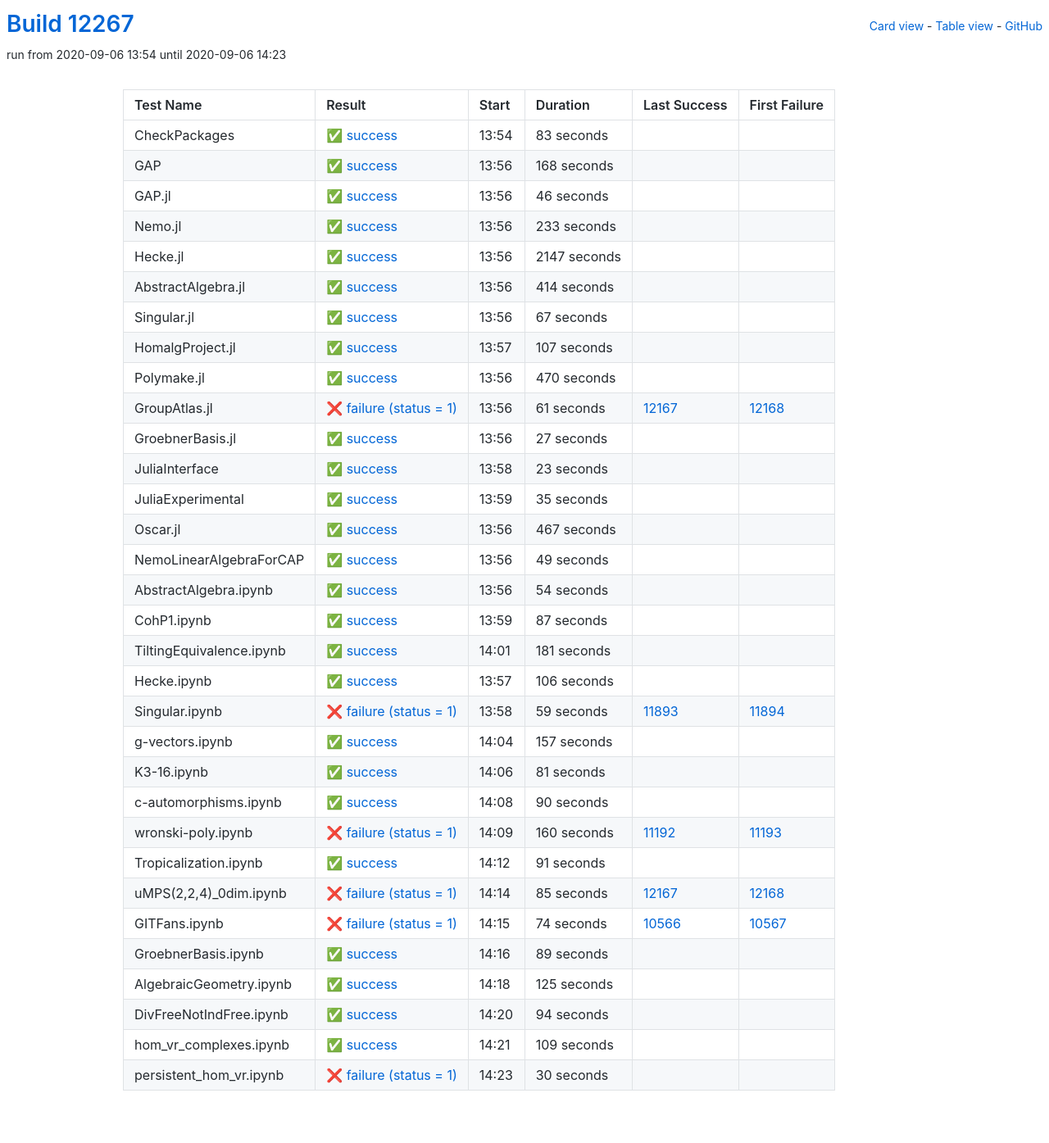
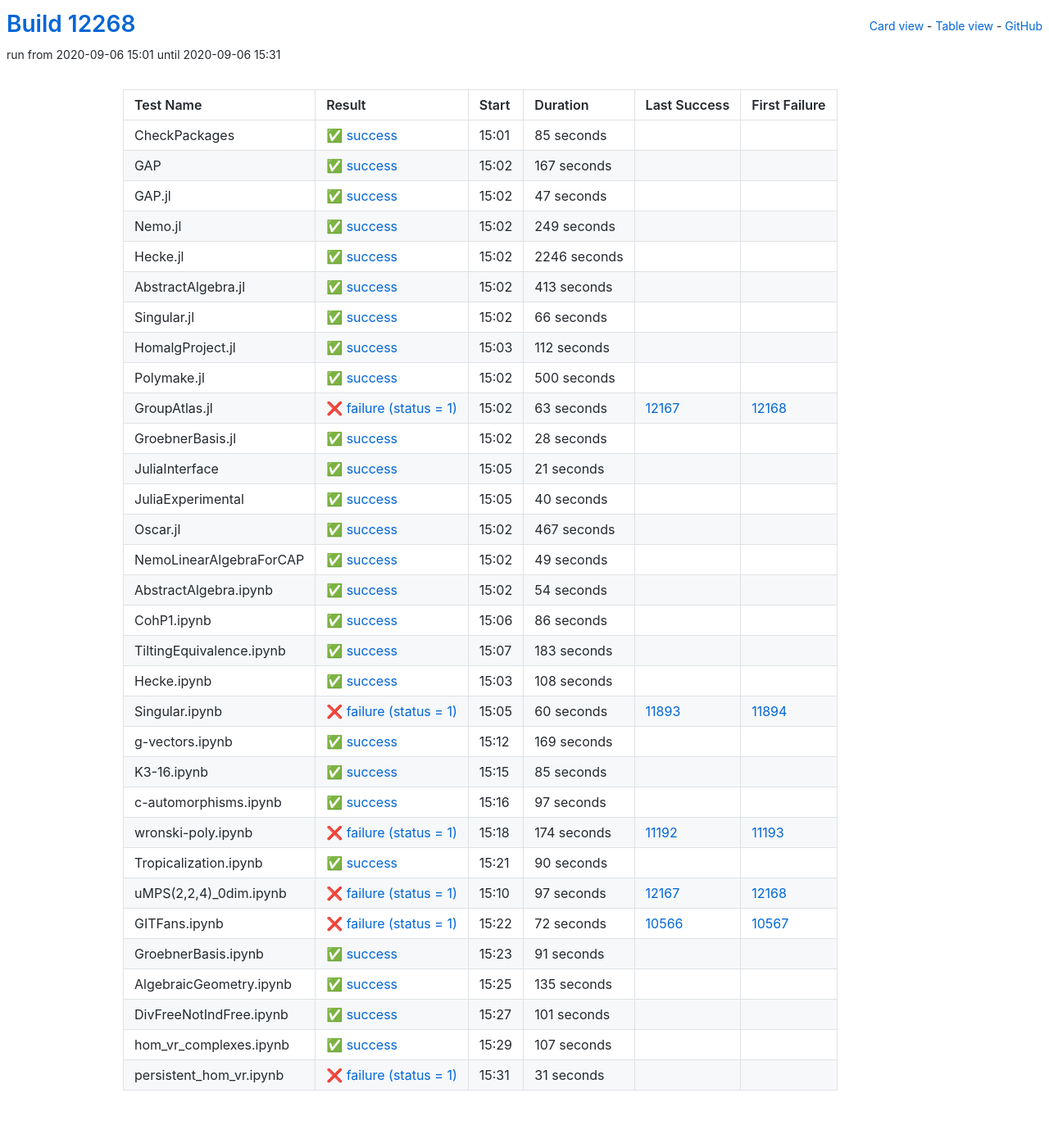
Before and after one commit to oscar-system/oscar-ci-status, a Jekyll site: the page built from table.html, in a window 1280 px wide. Shown: the whole page at 82% size. Built offline with Jekyll 4.4.1, drawn with Linux system fonts in a browser that asks for light colours.

Commit message:
Build #12268

```diff
--- a/_data/ci.yml
+++ b/_data/ci.yml
@@ -1,6 +1,6 @@
 ---
-build: 12267
-build_url: https://oscarci.mathematik.uni-kl.de/job/oscar/12267/
+build: 12268
+build_url: https://oscarci.mathematik.uni-kl.de/job/oscar/12268/
 job: oscar
 organization: oscar-system
 repo: oscar-ci-status
@@ -8,164 +8,164 @@
 tests:
 - name: CheckPackages
   id: checkpackages
-  log: https://oscarci.mathematik.uni-kl.de/job/oscar/12267/artifact/logs/build-12267/CheckPackages.log
-  start: 2020-09-06 13:54
+  log: https://oscarci.mathematik.uni-kl.de/job/oscar/12268/artifact/logs/build-12268/CheckPackages.log
+  start: 2020-09-06 15:01
   success: true
   exitcode: 0
   status: success
-  duration: 83
+  duration: 85
   last_success: false
   last_success_url:
   first_failure: false
   first_failure_url:
 - name: GAP
   id: gap
-  log: https://oscarci.mathematik.uni-kl.de/job/oscar/12267/artifact/logs/build-12267/GAP.log
-  start: 2020-09-06 13:56
+  log: https://oscarci.mathematik.uni-kl.de/job/oscar/12268/artifact/logs/build-12268/GAP.log
+  start: 2020-09-06 15:02
   success: true
   exitcode: 0
   status: success
-  duration: 168
+  duration: 167
   last_success: false
   last_success_url:
   first_failure: false
   first_failure_url:
 - name: GAP.jl
   id: gap-jl
-  log: https://oscarci.mathematik.uni-kl.de/job/oscar/12267/artifact/logs/build-12267/GAP.jl.log
-  start: 2020-09-06 13:56
+  log: https://oscarci.mathematik.uni-kl.de/job/oscar/12268/artifact/logs/build-12268/GAP.jl.log
+  start: 2020-09-06 15:02
   success: true
   exitcode: 0
   status: success
-  duration: 46
+  duration: 47
   last_success: false
   last_success_url:
   first_failure: false
   first_failure_url:
 - name: Nemo.jl
   id: nemo-jl
-  log: https://oscarci.mathematik.uni-kl.de/job/oscar/12267/artifact/logs/build-12267/Nemo.jl.log
-  start: 2020-09-06 13:56
+  log: https://oscarci.mathematik.uni-kl.de/job/oscar/12268/artifact/logs/build-12268/Nemo.jl.log
+  start: 2020-09-06 15:02
   success: true
   exitcode: 0
   status: success
-  duration: 233
+  duration: 249
   last_success: false
   last_success_url:
   first_failure: false
   first_failure_url:
 - name: Hecke.jl
   id: hecke-jl
-  log: https://oscarci.mathematik.uni-kl.de/job/oscar/12267/artifact/logs/build-12267/Hecke.jl.log
-  start: 2020-09-06 13:56
+  log: https://oscarci.mathematik.uni-kl.de/job/oscar/12268/artifact/logs/build-12268/Hecke.jl.log
+  start: 2020-09-06 15:02
   success: true
   exitcode: 0
   status: success
-  duration: 2147
+  duration: 2246
   last_success: false
   last_success_url:
   first_failure: false
   first_failure_url:
 - name: AbstractAlgebra.jl
   id: abstractalgebra-jl
-  log: https://oscarci.mathematik.uni-kl.de/job/oscar/12267/artifact/logs/build-12267/AbstractAlgebra.jl.log
-  start: 2020-09-06 13:56
+  log: https://oscarci.mathematik.uni-kl.de/job/oscar/12268/artifact/logs/build-12268/AbstractAlgebra.jl.log
+  start: 2020-09-06 15:02
   success: true
   exitcode: 0
   status: success
-  duration: 414
+  duration: 413
   last_success: false
   last_success_url:
   first_failure: false
   first_failure_url:
 - name: Singular.jl
   id: singular-jl
-  log: https://oscarci.mathematik.uni-kl.de/job/oscar/12267/artifact/logs/build-12267/Singular.jl.log
-  start: 2020-09-06 13:56
+  log: https://oscarci.mathematik.uni-kl.de/job/oscar/12268/artifact/logs/build-12268/Singular.jl.log
+  start: 2020-09-06 15:02
   success: true
   exitcode: 0
   status: success
-  duration: 67
+  duration: 66
   last_success: false
   last_success_url:
   first_failure: false
   first_failure_url:
 - name: HomalgProject.jl
   id: homalgproject-jl
-  log: https://oscarci.mathematik.uni-kl.de/job/oscar/12267/artifact/logs/build-12267/HomalgProject.jl.log
-  start: 2020-09-06 13:57
+  log: https://oscarci.mathematik.uni-kl.de/job/oscar/12268/artifact/logs/build-12268/HomalgProject.jl.log
+  start: 2020-09-06 15:03
   success: true
   exitcode: 0
   status: success
-  duration: 107
+  duration: 112
   last_success: false
   last_success_url:
   first_failure: false
   first_failure_url:
 - name: Polymake.jl
   id: polymake-jl
-  log: https://oscarci.mathematik.uni-kl.de/job/oscar/12267/artifact/logs/build-12267/Polymake.jl.log
-  start: 2020-09-06 13:56
+  log: https://oscarci.mathematik.uni-kl.de/job/oscar/12268/artifact/logs/build-12268/Polymake.jl.log
+  start: 2020-09-06 15:02
   success: true
   exitcode: 0
   status: success
-  duration: 470
+  duration: 500
   last_success: false
   last_success_url:
   first_failure: false
   first_failure_url:
 - name: GroupAtlas.jl
   id: groupatlas-jl
-  log: https://oscarci.mathematik.uni-kl.de/job/oscar/12267/artifact/logs/build-12267/GroupAtlas.jl.log
-  start: 2020-09-06 13:56
+  log: https://oscarci.mathematik.uni-kl.de/job/oscar/12268/artifact/logs/build-12268/GroupAtlas.jl.log
+  start: 2020-09-06 15:02
   success: false
   exitcode: 1
   status: failure
-  duration: 61
+  duration: 63
   last_success: 12167
   last_success_url: https://oscarci.mathematik.uni-kl.de/job/oscar/12167/
   first_failure: 12168
   first_failure_url: https://oscarci.mathematik.uni-kl.de/job/oscar/12168/
 - name: GroebnerBasis.jl
   id: groebnerbasis-jl
-  log: https://oscarci.mathematik.uni-kl.de/job/oscar/12267/artifact/logs/build-12267/GroebnerBasis.jl.log
-  start: 2020-09-06 13:56
+  log: https://oscarci.mathematik.uni-kl.de/job/oscar/12268/artifact/logs/build-12268/GroebnerBasis.jl.log
+  start: 2020-09-06 15:02
   success: true
   exitcode: 0
   status: success
-  duration: 27
+  duration: 28
   last_success: false
   last_success_url:
   first_failure: false
   first_failure_url:
 - name: JuliaInterface
   id: juliainterface
-  log: https://oscarci.mathematik.uni-kl.de/job/oscar/12267/artifact/logs/build-12267/JuliaInterface.log
-  start: 2020-09-06 13:58
+  log: https://oscarci.mathematik.uni-kl.de/job/oscar/12268/artifact/logs/build-12268/JuliaInterface.log
+  start: 2020-09-06 15:05
   success: true
   exitcode: 0
   status: success
-  duration: 23
+  duration: 21
   last_success: false
   last_success_url:
   first_failure: false
   first_failure_url:
 - name: JuliaExperimental
   id: juliaexperimental
-  log: https://oscarci.mathematik.uni-kl.de/job/oscar/12267/artifact/logs/build-12267/JuliaExperimental.log
-  start: 2020-09-06 13:59
+  log: https://oscarci.mathematik.uni-kl.de/job/oscar/12268/artifact/logs/build-12268/JuliaExperimental.log
+  start: 2020-09-06 15:05
   success: true
   exitcode: 0
   status: success
-  duration: 35
+  duration: 40
   last_success: false
   last_success_url:
   first_failure: false
   first_failure_url:
 - name: Oscar.jl
   id: oscar-jl
-  log: https://oscarci.mathematik.uni-kl.de/job/oscar/12267/artifact/logs/build-12267/Oscar.jl.log
-  start: 2020-09-06 13:56
+  log: https://oscarci.mathematik.uni-kl.de/job/oscar/12268/artifact/logs/build-12268/Oscar.jl.log
+  start: 2020-09-06 15:02
   success: true
   exitcode: 0
   status: success
@@ -176,8 +176,8 @@
   first_failure_url:
 - name: NemoLinearAlgebraForCAP
   id: nemolinearalgebraforcap
-  log: https://oscarci.mathematik.uni-kl.de/job/oscar/12267/artifact/logs/build-12267/NemoLinearAlgebraForCAP.log
-  start: 2020-09-06 13:56
+  log: https://oscarci.mathematik.uni-kl.de/job/oscar/12268/artifact/logs/build-12268/NemoLinearAlgebraForCAP.log
+  start: 2020-09-06 15:02
   success: true
   exitcode: 0
   status: success
@@ -188,8 +188,8 @@
   first_failure_url:
 - name: AbstractAlgebra.ipynb
   id: abstractalgebra-ipynb
-  log: https://oscarci.mathematik.uni-kl.de/job/oscar/12267/artifact/logs/build-12267/AbstractAlgebra.ipynb.log
-  start: 2020-09-06 13:56
+  log: https://oscarci.mathematik.uni-kl.de/job/oscar/12268/artifact/logs/build-12268/AbstractAlgebra.ipynb.log
+  start: 2020-09-06 15:02
   success: true
   exitcode: 0
   status: success
@@ -200,80 +200,104 @@
   first_failure_url:
 - name: CohP1.ipynb
   id: cohp1-ipynb
-  log: https://oscarci.mathematik.uni-kl.de/job/oscar/12267/artifact/logs/build-12267/CohP1.ipynb.log
-  start: 2020-09-06 13:59
+  log: https://oscarci.mathematik.uni-kl.de/job/oscar/12268/artifact/logs/build-12268/CohP1.ipynb.log
+  start: 2020-09-06 15:06
   success: true
   exitcode: 0
   status: success
-  duration: 87
+  duration: 86
   last_success: false
   last_success_url:
   first_failure: false
   first_failure_url:
 - name: TiltingEquivalence.ipynb
   id: tiltingequivalence-ipynb
-  log: https://oscarci.mathematik.uni-kl.de/job/oscar/12267/artifact/logs/build-12267/TiltingEquivalence.ipynb.log
-  start: 2020-09-06 14:01
+  log: https://oscarci.mathematik.uni-kl.de/job/oscar/12268/artifact/logs/build-12268/TiltingEquivalence.ipynb.log
+  start: 2020-09-06 15:07
   success: true
   exitcode: 0
   status: success
-  duration: 181
+  duration: 183
   last_success: false
   last_success_url:
   first_failure: false
   first_failure_url:
 - name: Hecke.ipynb
   id: hecke-ipynb
-  log: https://oscarci.mathematik.uni-kl.de/job/oscar/12267/artifact/logs/build-12267/Hecke.ipynb.log
-  start: 2020-09-06 13:57
+  log: https://oscarci.mathematik.uni-kl.de/job/oscar/12268/artifact/logs/build-12268/Hecke.ipynb.log
+  start: 2020-09-06 15:03
   success: true
   exitcode: 0
   status: success
-  duration: 106
+  duration: 108
   last_success: false
   last_success_url:
   first_failure: false
   first_failure_url:
 - name: Singular.ipynb
   id: singular-ipynb
-  log: https://oscarci.mathematik.uni-kl.de/job/oscar/12267/artifact/logs/build-12267/Singular.ipynb.log
-  start: 2020-09-06 13:58
+  log: https://oscarci.mathematik.uni-kl.de/job/oscar/12268/artifact/logs/build-12268/Singular.ipynb.log
+  start: 2020-09-06 15:05
   success: false
   exitcode: 1
   status: failure
-  duration: 59
+  duration: 60
   last_success: 11893
   last_success_url: https://oscarci.mathematik.uni-kl.de/job/oscar/11893/
   first_failure: 11894
   first_failure_url: https://oscarci.mathematik.uni-kl.de/job/oscar/11894/
 - name: g-vectors.ipynb
   id: g-vectors-ipynb
-  log: https://oscarci.mathematik.uni-kl.de/job/oscar/12267/artifact/logs/build-12267/g-vectors.ipynb.log
-  start: 2020-09-06 14:04
+  log: https://oscarci.mathematik.uni-kl.de/job/oscar/12268/artifact/logs/build-12268/g-vectors.ipynb.log
+  start: 2020-09-06 15:12
   success: true
   exitcode: 0
   status: success
-  duration: 157
+  duration: 169
   last_success: false
   last_success_url:
   first_failure: false
   first_failure_url:
 - name: K3-16.ipynb
   id: k3-16-ipynb
-  log: https://oscarci.mathematik.uni-kl.de/job/oscar/12267/artifact/logs/build-12267/K3-16.ipynb.log
-  start: 2020-09-06 14:06
+  log: https://oscarci.mathematik.uni-kl.de/job/oscar/12268/artifact/logs/build-12268/K3-16.ipynb.log
+  start: 2020-09-06 15:15
   success: true
   exitcode: 0
   status: success
-  duration: 81
+  duration: 85
   last_success: false
   last_success_url:
   first_failure: false
   first_failure_url:
 - name: c-automorphisms.ipynb
   id: c-automorphisms-ipynb
-  log: https://oscarci.mathematik.uni-kl.de/job/oscar/12267/artifact/logs/build-12267/c-automorphisms.ipynb.log
-  start: 2020-09-06 14:08
+  log: https://oscarci.mathematik.uni-kl.de/job/oscar/12268/artifact/logs/build-12268/c-automorphisms.ipynb.log
+  start: 2020-09-06 15:16
+  success: true
+  exitcode: 0
+  status: success
+  duration: 97
+  last_success: false
+  last_success_url:
+  first_failure: false
+  first_failure_url:
+- name: wronski-poly.ipynb
+  id: wronski-poly-ipynb
+  log: https://oscarci.mathematik.uni-kl.de/job/oscar/12268/artifact/logs/build-12268/wronski-poly.ipynb.log
+  start: 2020-09-06 15:18
+  success: false
+  exitcode: 1
+  status: failure
+  duration: 174
+  last_success: 11192
+  last_success_url: https://oscarci.mathematik.uni-kl.de/job/oscar/11192/
+  first_failure: 11193
+  first_failure_url: https://oscarci.mathematik.uni-kl.de/job/oscar/11193/
+- name: Tropicalization.ipynb
+  id: tropicalization-ipynb
+  log: https://oscarci.mathematik.uni-kl.de/job/oscar/12268/artifact/logs/build-12268/Tropicalization.ipynb.log
+  start: 2020-09-06 15:21
   success: true
   exitcode: 0
   status: success
@@ -282,22 +306,34 @@
   last_success_url:
   first_failure: false
   first_failure_url:
-- name: wronski-poly.ipynb
-  id: wronski-poly-ipynb
-  log: https://oscarci.mathematik.uni-kl.de/job/oscar/12267/artifact/logs/build-12267/wronski-poly.ipynb.log
-  start: 2020-09-06 14:09
+- name: uMPS(2,2,4)_0dim.ipynb
+  id: umps-2-2-4-0dim-ipynb
+  log: https://oscarci.mathematik.uni-kl.de/job/oscar/12268/artifact/logs/build-12268/uMPS-2-2-4-_0dim.ipynb.log
+  start: 2020-09-06 15:10
   success: false
   exitcode: 1
   status: failure
-  duration: 160
-  last_success: 11192
-  last_success_url: https://oscarci.mathematik.uni-kl.de/job/oscar/11192/
-  first_failure: 11193
-  first_failure_url: https://oscarci.mathematik.uni-kl.de/job/oscar/11193/
-- name: Tropicalization.ipynb
-  id: tropicalization-ipynb
-  log: https://oscarci.mathematik.uni-kl.de/job/oscar/12267/artifact/logs/build-12267/Tropicalization.ipynb.log
-  start: 2020-09-06 14:12
+  duration: 97
+  last_success: 12167
+  last_success_url: https://oscarci.mathematik.uni-kl.de/job/oscar/12167/
+  first_failure: 12168
+  first_failure_url: https://oscarci.mathematik.uni-kl.de/job/oscar/12168/
+- name: GITFans.ipynb
+  id: gitfans-ipynb
+  log: https://oscarci.mathematik.uni-kl.de/job/oscar/12268/artifact/logs/build-12268/GITFans.ipynb.log
+  start: 2020-09-06 15:22
+  success: false
+  exitcode: 1
+  status: failure
+  duration: 72
+  last_success: 10566
+  last_success_url: https://oscarci.mathematik.uni-kl.de/job/oscar/10566/
+  first_failure: 10567
+  first_failure_url: https://oscarci.mathematik.uni-kl.de/job/oscar/10567/
+- name: GroebnerBasis.ipynb
+  id: groebnerbasis-ipynb
+  log: https://oscarci.mathematik.uni-kl.de/job/oscar/12268/artifact/logs/build-12268/GroebnerBasis.ipynb.log
+  start: 2020-09-06 15:23
   success: true
   exitcode: 0
   status: success
@@ -306,86 +342,50 @@
   last_success_url:
   first_failure: false
   first_failure_url:
-- name: uMPS(2,2,4)_0dim.ipynb
-  id: umps-2-2-4-0dim-ipynb
-  log: https://oscarci.mathematik.uni-kl.de/job/oscar/12267/artifact/logs/build-12267/uMPS-2-2-4-_0dim.ipynb.log
-  start: 2020-09-06 14:14
-  success: false
-  exitcode: 1
-  status: failure
-  duration: 85
-  last_success: 12167
-  last_success_url: https://oscarci.mathematik.uni-kl.de/job/oscar/12167/
-  first_failure: 12168
-  first_failure_url: https://oscarci.mathematik.uni-kl.de/job/oscar/12168/
-- name: GITFans.ipynb
-  id: gitfans-ipynb
-  log: https://oscarci.mathematik.uni-kl.de/job/oscar/12267/artifact/logs/build-12267/GITFans.ipynb.log
-  start: 2020-09-06 14:15
-  success: false
-  exitcode: 1
-  status: failure
-  duration: 74
-  last_success: 10566
-  last_success_url: https://oscarci.mathematik.uni-kl.de/job/oscar/10566/
-  first_failure: 10567
-  first_failure_url: https://oscarci.mathematik.uni-kl.de/job/oscar/10567/
-- name: GroebnerBasis.ipynb
-  id: groebnerbasis-ipynb
-  log: https://oscarci.mathematik.uni-kl.de/job/oscar/12267/artifact/logs/build-12267/GroebnerBasis.ipynb.log
-  start: 2020-09-06 14:16
+- name: AlgebraicGeometry.ipynb
+  id: algebraicgeometry-ipynb
+  log: https://oscarci.mathematik.uni-kl.de/job/oscar/12268/artifact/logs/build-12268/AlgebraicGeometry.ipynb.log
+  start: 2020-09-06 15:25
   success: true
   exitcode: 0
   status: success
-  duration: 89
-  last_success: false
-  last_success_url:
-  first_failure: false
-  first_failure_url:
-- name: AlgebraicGeometry.ipynb
-  id: algebraicgeometry-ipynb
-  log: https://oscarci.mathematik.uni-kl.de/job/oscar/12267/artifact/logs/build-12267/AlgebraicGeometry.ipynb.log
-  start: 2020-09-06 14:18
-  success: true
-  exitcode: 0
-  status: success
-  duration: 125
+  duration: 135
   last_success: false
   last_success_url:
   first_failure: false
   first_failure_url:
 - name: DivFreeNotIndFree.ipynb
   id: divfreenotindfree-ipynb
-  log: https://oscarci.mathematik.uni-kl.de/job/oscar/12267/artifact/logs/build-12267/DivFreeNotIndFree.ipynb.log
-  start: 2020-09-06 14:20
+  log: https://oscarci.mathematik.uni-kl.de/job/oscar/12268/artifact/logs/build-12268/DivFreeNotIndFree.ipynb.log
+  start: 2020-09-06 15:27
   success: true
   exitcode: 0
   status: success
-  duration: 94
+  duration: 101
   last_success: false
   last_success_url:
   first_failure: false
   first_failure_url:
 - name: hom_vr_complexes.ipynb
   id: hom-vr-complexes-ipynb
-  log: https://oscarci.mathematik.uni-kl.de/job/oscar/12267/artifact/logs/build-12267/hom_vr_complexes.ipynb.log
-  start: 2020-09-06 14:21
+  log: https://oscarci.mathematik.uni-kl.de/job/oscar/12268/artifact/logs/build-12268/hom_vr_complexes.ipynb.log
+  start: 2020-09-06 15:29
   success: true
   exitcode: 0
   status: success
-  duration: 109
+  duration: 107
   last_success: false
   last_success_url:
   first_failure: false
   first_failure_url:
 - name: persistent_hom_vr.ipynb
   id: persistent-hom-vr-ipynb
-  log: https://oscarci.mathematik.uni-kl.de/job/oscar/12267/artifact/logs/build-12267/persistent_hom_vr.ipynb.log
-  start: 2020-09-06 14:23
+  log: https://oscarci.mathematik.uni-kl.de/job/oscar/12268/artifact/logs/build-12268/persistent_hom_vr.ipynb.log
+  start: 2020-09-06 15:31
   success: false
   exitcode: 1
   status: failure
-  duration: 30
+  duration: 31
   last_success: false
   last_success_url:
   first_failure: false
```
Also changed, not shown: README.md.
